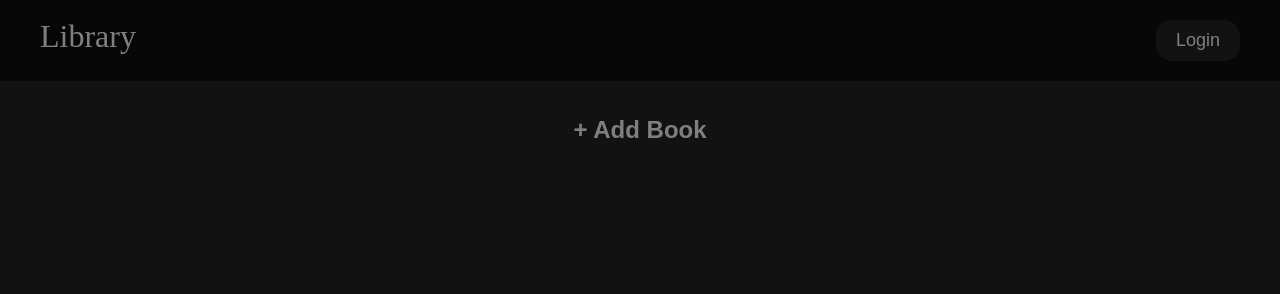
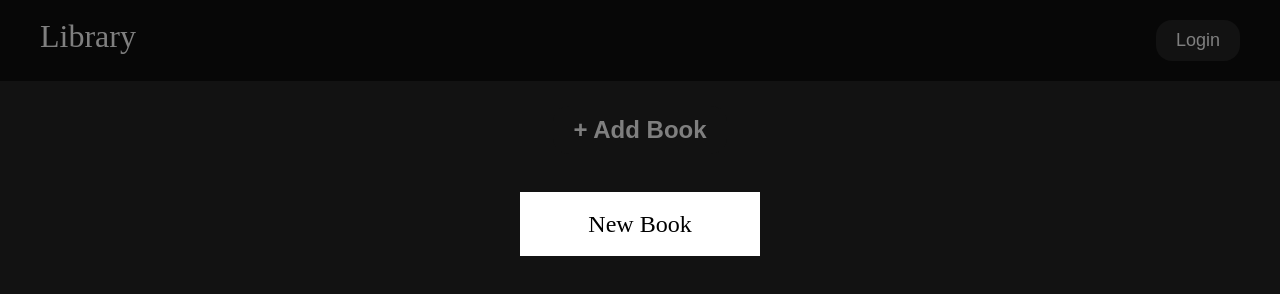
Before and after one commit to farlandJeff/library, a plain HTML site: page index.html in a window 1280 px wide. Both pictures are taken after a click on the button "+ Add Book". Drawn offline with Linux system fonts and the light colour scheme.

Commit message:
Add form section

```diff
--- a/index.html
+++ b/index.html
@@ -21,6 +21,10 @@
 
         </div>
     </div>
-    <div class="modal"></div>
+    <div class="modal">
+        <form action="/script.js" id="form">
+            <h2>New Book</h2>
+        </form>
+    </div>
 </body>
 </html>
--- a/script.js
+++ b/script.js
@@ -4,6 +4,12 @@ const newBtn = document.querySelector('.new-btn');
 newBtn.addEventListener('click', () => {
     modal.classList.add("active");
 });
+
+modal.addEventListener('click', () => {
+    modal.classList.remove("active");
+});
+
+
 
 let myLibrary = [];
 
--- a/styles.css
+++ b/styles.css
@@ -120,3 +120,14 @@ body {
     display: block;
     background-color: rgb(0,0,0,0.5);
 }
+
+#form {
+    background-color: white;
+    width: 200px;
+    margin: 15% auto;
+    padding: 20px;
+}
+
+h2 {
+    font-size: 24px;
+}
```
